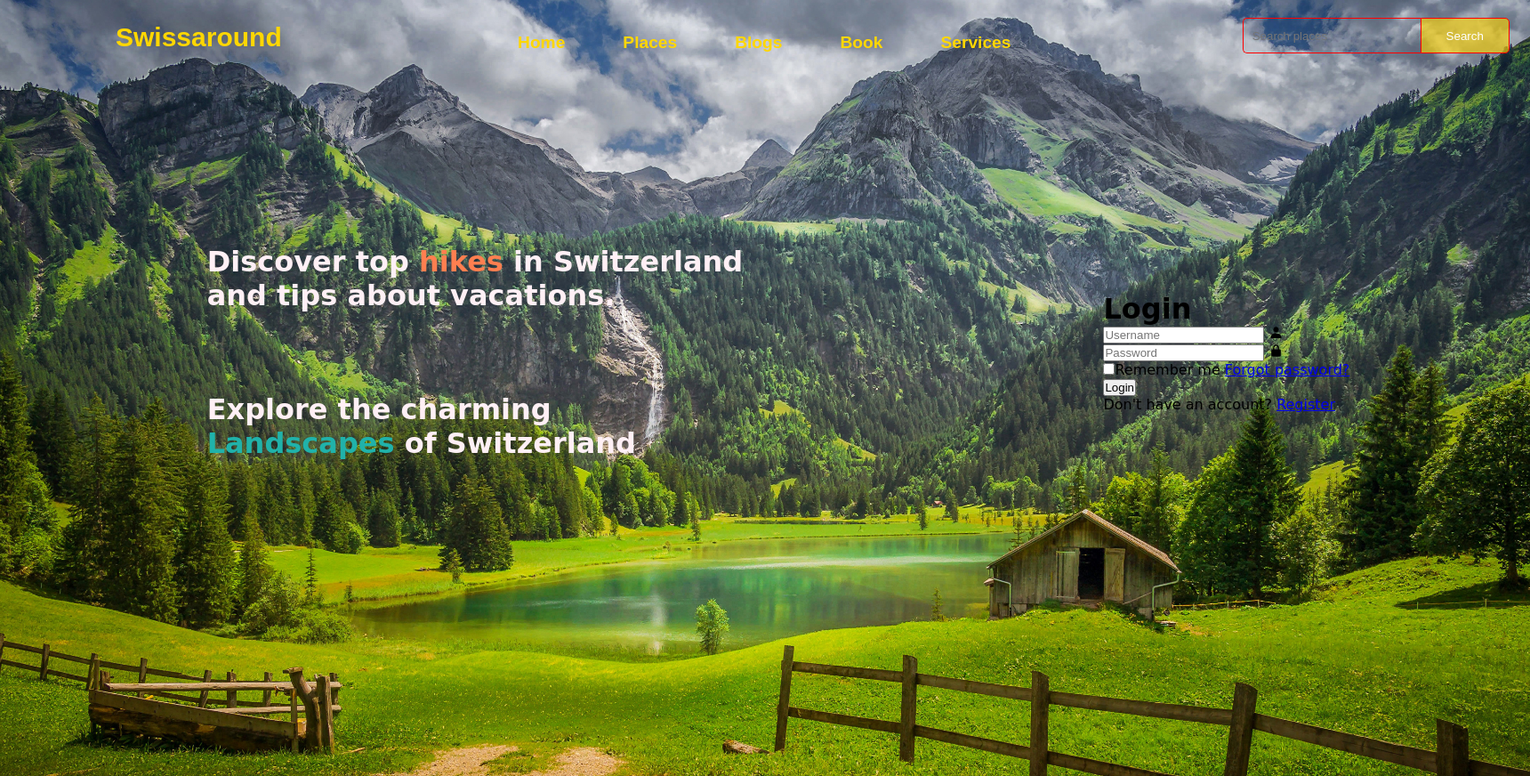
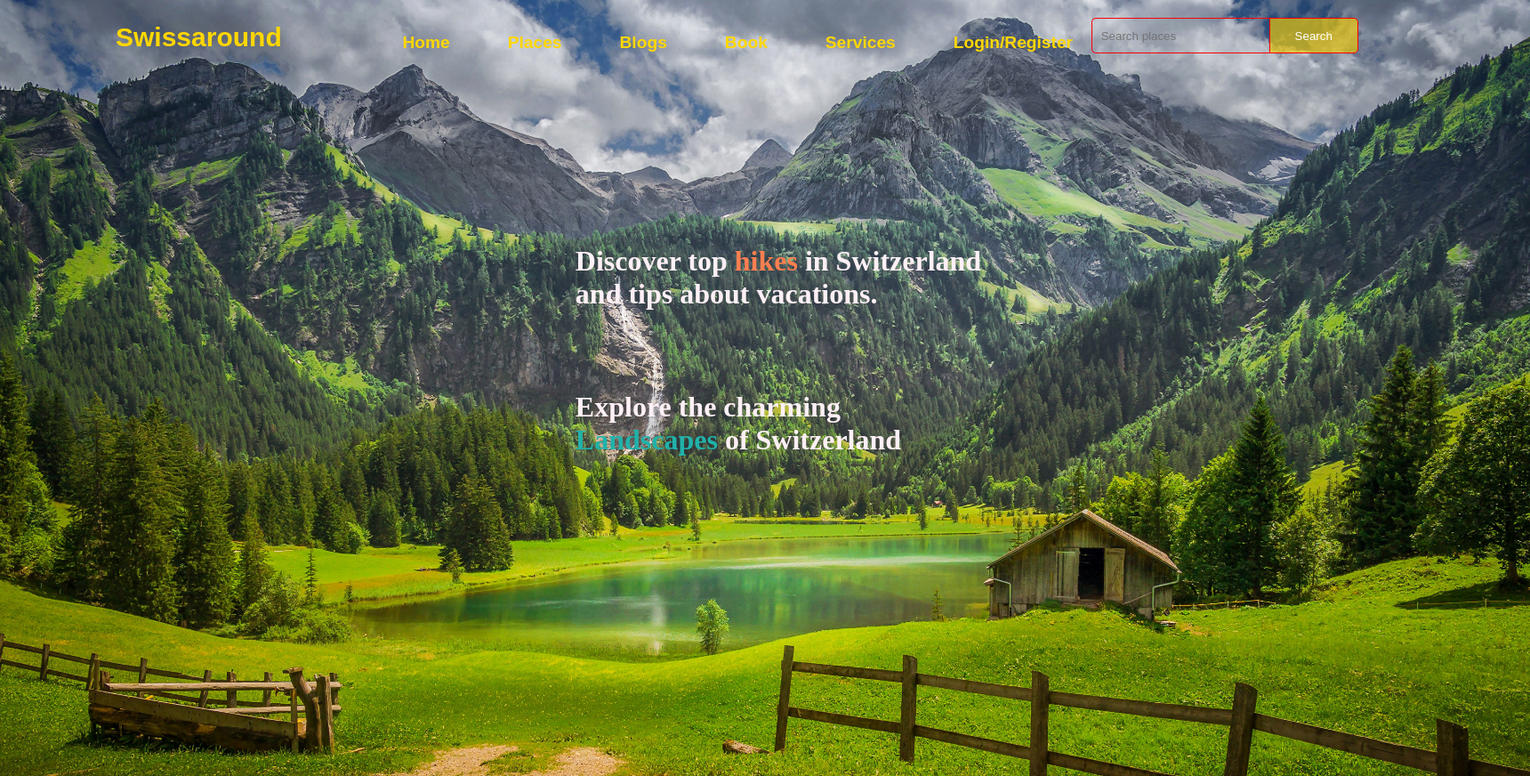
Before and after one commit to artinapira/Projekti-Web, a PHP site: page /home.html in a window 1720 px wide. Shown: the whole page at 89% size. Run offline with PHP 8.4, Linux system fonts and the light colour scheme.

```diff
--- a/Blogs.html
+++ b/Blogs.html
@@ -5,7 +5,6 @@
     <meta name="viewport" content="width=device-width, initial-scale=1.0">
     <title>Swissaround</title>
     <link rel="stylesheet" href="style.css">
-    <link rel="stylesheet" href="stylee.css">
     <link rel="stylesheet" href="https://cdnjs.cloudflare.com/ajax/libs/font-awesome/6.4.2/css/all.min.css">
 </head>
 <body>
@@ -23,7 +22,8 @@
                     <li class="link"><a href="Places.html">Places</a></li>
                     <li class="link"><a href="Blogs.html">Blogs</a></li>
                     <li class="link"><a href="Book.html">Book</a></li>
-                    <li class="link"><a href="">Services</a></li>
+                    <li class="link"><a href="Services.html">Services</a></li>
+                    <li class="link"><a href="Login.html">Login/Register</a></li>
                 </ul>
             </div>
 
--- a/Book.html
+++ b/Book.html
@@ -5,7 +5,6 @@
     <meta name="viewport" content="width=device-width, initial-scale=1.0">
     <title>Swissaround</title>
     <link rel="stylesheet" href="style.css">
-    <link rel="stylesheet" href="stylee.css">
 </head>
 <body>
     <div class="main" style=" background-image: none;">
@@ -22,7 +21,8 @@
                     <li class="link"><a href="Places.html">Places</a></li>
                     <li class="link"><a href="Blogs.html">Blogs</a></li>
                     <li class="link"><a href="Book.html">Book</a></li>
-                    <li class="link"><a href="">Services</a></li>
+                    <li class="link"><a href="Services.html">Services</a></li>
+                    <li class="link"><a href="Login.html">Login/Register</a></li>
                 </ul>
             </div>
 
--- a/Places.html
+++ b/Places.html
@@ -5,7 +5,6 @@
     <meta name="viewport" content="width=device-width, initial-scale=1.0">
     <title>Swissaround</title>
     <link rel="stylesheet" href="style.css">
-    <link rel="stylesheet" href="stylee.css">
     <link rel="stylesheet" href="https://cdnjs.cloudflare.com/ajax/libs/font-awesome/6.4.2/css/all.min.css">
     <link rel="stylesheet" href="">
 </head>
@@ -24,7 +23,8 @@
                     <li class="link"><a href="Places.html">Places</a></li>
                     <li class="link"><a href="Blogs.html">Blogs</a></li>
                     <li class="link"><a href="Book.html">Book</a></li>
-                    <li class="link"><a href="">Services</a></li>
+                    <li class="link"><a href="Services.html">Services</a></li>
+                    <li class="link"><a href="Login.html">Login/Register</a></li>
                 </ul>
             </div>
 
--- a/Services.css
+++ b/Services.css
@@ -45,5 +45,5 @@
     padding: 1rem 0;
 }
 .services .box-container .box:hover{
-    box-shadow: 0 1rem 2rem rgba( 0,0,0,0.1)
+    box-shadow: 0 1rem 2rem rgba( 0,0,0,0.1);
 }
--- a/Services.html
+++ b/Services.html
@@ -3,7 +3,7 @@
 <head>
     <meta charset="UTF-8">
     <meta name="viewport" content="width=device-width, initial-scale=1.0">
-    <title>Document</title>
+    <title>Swissaround</title>
     <link rel="stylesheet" href="Services.css">
     <link rel="stylesheet" href="style.css">
 
@@ -26,7 +26,8 @@
                     <li class="link"><a href="Places.html">Places</a></li>
                     <li class="link"><a href="Blogs.html">Blogs</a></li>
                     <li class="link"><a href="Book.html">Book</a></li>
-                    <li class="link"><a href="">Services</a></li>
+                    <li class="link"><a href="Services.html">Services</a></li>
+                    <li class="link"><a href="Login.html">Login/Register</a></li>
                 </ul>
             </div>
 
--- a/home.html
+++ b/home.html
@@ -5,7 +5,6 @@
     <meta name="viewport" content="width=device-width, initial-scale=1.0">
     <title>Swissaround</title>
     <link rel="stylesheet" href="style.css">
-    <link rel="stylesheet" href="stylee.css">
     <link href='https://unpkg.com/boxicons@2.1.4/css/boxicons.min.css' rel='stylesheet'>
 </head>
 <body>
@@ -23,7 +22,8 @@
                     <li class="link"><a href="Places.html">Places</a></li>
                     <li class="link"><a href="Blogs.html">Blogs</a></li>
                     <li class="link"><a href="Book.html">Book</a></li>
-                    <li class="link"><a href="">Services</a></li>
+                    <li class="link"><a href="Services.html">Services</a></li>
+                    <li class="link"><a href="Login.html">Login/Register</a></li>
                 </ul>
             </div>
 
@@ -39,58 +39,11 @@
                 <h1 class="paragraph1">Discover top <span id="hikes">hikes</span> in Switzerland <br> and tips about vacations.</h1>
                 <h1 class="paragraph2">Explore the charming <br><span id="landscapes">Landscapes</span> of Switzerland</h1>
             </div>
-            <div class="wrapper">
-                <form id="contactForm" action="">
-                    <h1>Login</h1>
-                    <div class="input-box">
-                        <input type="text" placeholder="Username" required id="emri">
-                        <i class='bx bxs-user'></i>
-                    </div>
-                    <div class="input-box">
-                        <input type="password" placeholder="Password" required id="password">
-                        <i class='bx bxs-lock-alt'></i>
-                    </div>
-                    <div class="remember-forgot">
-                        <label><input type="checkbox">Remember me
-                        </label>
-                        <a href="#">Forgot password?</a>
-                    </div>
-                    <button type="submit" class="btn">Login</button>
-                    <div class="register-link">
-                        <p>Don't have an account? <a href="#">Register</a></p>
-                    </div>
-                </form>
-            </div>
         </div>
 
     </div>
 
-    <script>
-        document.getElementById('contactForm').addEventListener('submit', function (event) {
-            // Ndalojmë dërgimin e formës
-            event.preventDefault();
 
-            // Hapi i validimit
-            validateContactForm();
-        });
-
-        function validateContactForm() {
-            // Marrim vlerat e fushave nga forma
-            var name = document.getElementById('emri').value;
-            var email = document.getElementById('password').value;
-
-            // Kryejmë validimet e nevojshme
-            if (emri.trim() === '' || password.trim() === '') {
-                alert('Ju lutem plotësoni të gjitha fushat.');
-                return;
-            }
-
-            // Këtu mund të shtoni validime shtesë nëse janë të nevojshme
-
-            // Nëse gjithçka është në rregull, mund të dërgojmë formën
-            document.getElementById('contactForm').submit();
-        }
-    </script>
 
 </body>
 </html>
--- a/style.css
+++ b/style.css
@@ -28,7 +28,7 @@
 .nav_link {
     width: 400px;
     height: 75px;
-    margin-left: 60px;
+    margin-left: 30px;
     display: flex;
     justify-content: center;
     align-items: center;
@@ -54,7 +54,7 @@ ul li a:hover {
 .search {
     width: 400px;
     float: left;
-    margin-left: 370px;
+    margin-left: 230px;
     display: flex;
     flex-direction: row;
 }
@@ -87,7 +87,7 @@ ul li a:hover {
 .content {
     margin-top: 200px;
     margin-left: 30px;
-    font-family: cursive;
+    font-family: 'Times New Roman', Times, serif;
     display: flex;
     justify-content: center;
     align-items: center;
@@ -221,6 +221,7 @@ ul li a:hover {
 }
 .book .row form .inputBox h3 {
     font-size: 32px;
+    font-weight: lighter;
     padding: 16px 0;
     color: #666;
 }
```
Also changed, not shown: Login.html (+30 -4 lines), signup.html (+38 -8 lines), travel_background.png (deleted).
